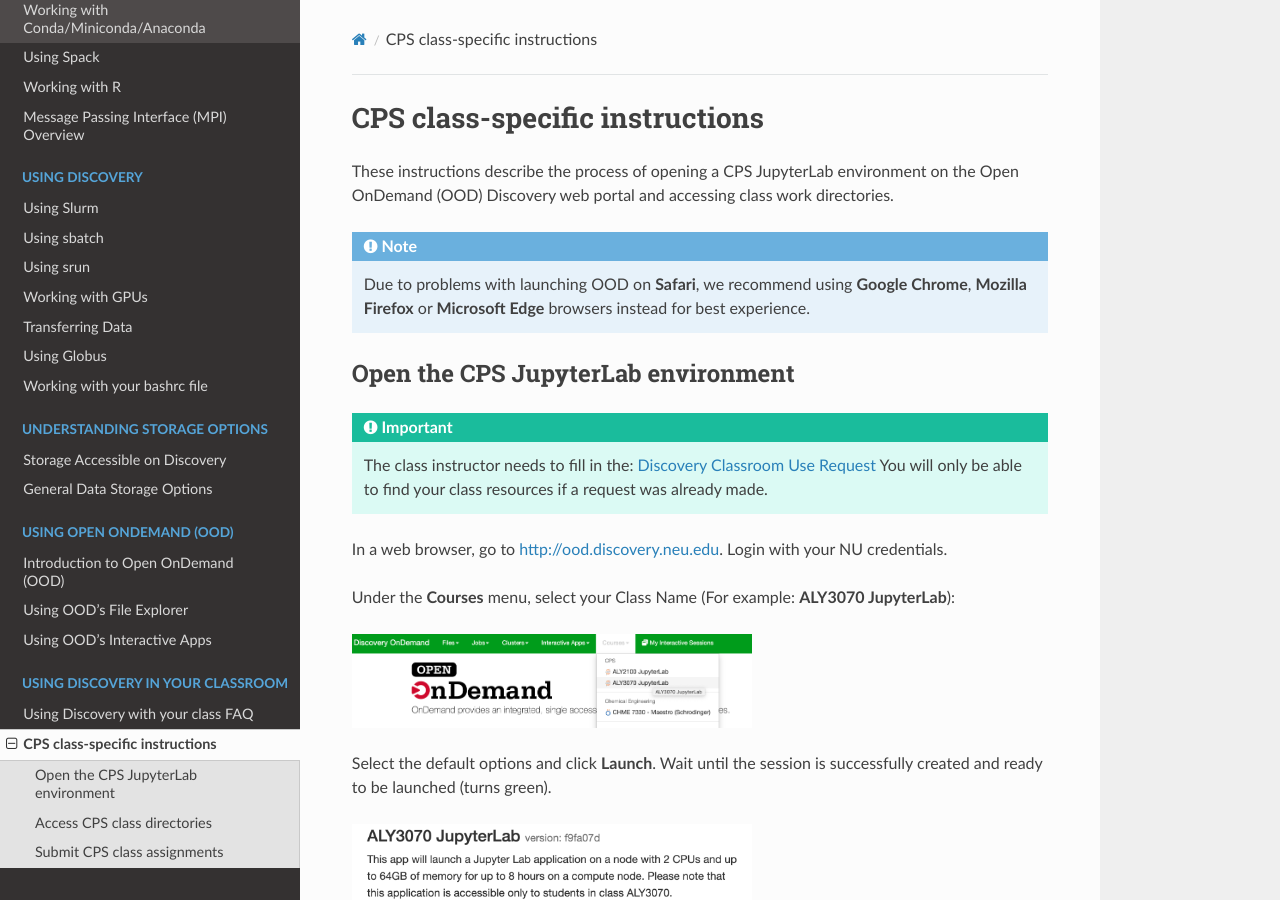
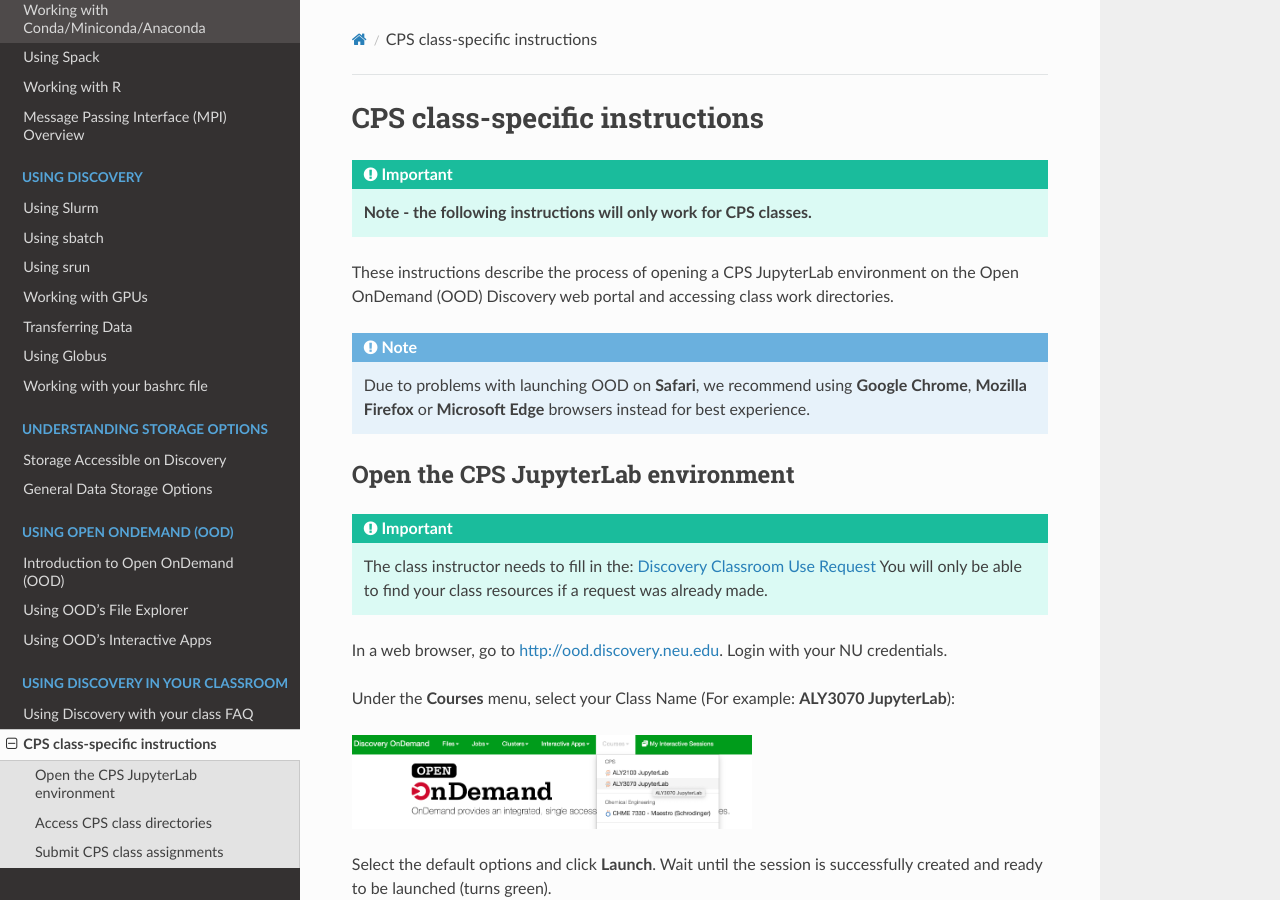
Before and after one commit to northeastern-rc/rc-public-documentation, a Sphinx documentation site: the page built from docs/source/classroom/cps_ood.rst, in a window 1280 px wide and 900 px high. Built offline with Sphinx 7.4.7 and the Read the Docs theme 2.0.0, drawn with Linux system fonts in a browser that asks for light colours.

Commit message:
added a note at the top of the page about instructions only valid for CPS classes.

```diff
--- a/docs/source/classroom/cps_ood.rst
+++ b/docs/source/classroom/cps_ood.rst
@@ -3,6 +3,10 @@
 *******************************
 CPS class-specific instructions
 *******************************
+
+.. important::
+   **Note - the following instructions will only work for CPS classes.**
+
 These instructions describe the process of opening a CPS JupyterLab environment on the Open OnDemand (OOD) Discovery web portal and accessing class work directories.
 
 .. note::
```
